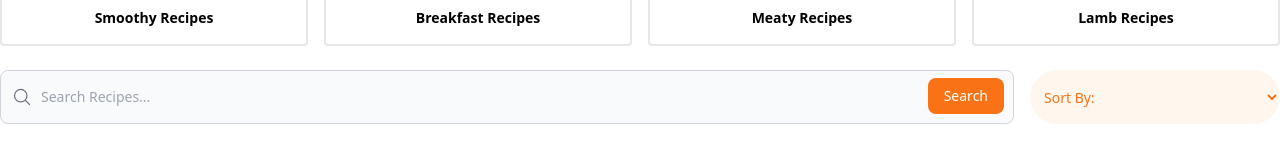
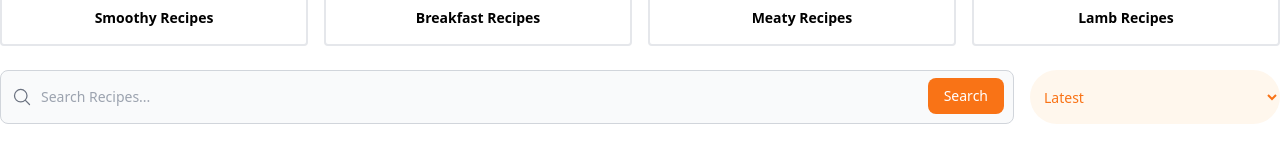
Before and after one commit to Jon-Felipe/Tasty-React, a React (Vite) app: page / in a window 1280 px wide. Shown: the part 646-800 px from the top of the page. Built offline with nearby package versions, Linux system fonts and the light colour scheme; no server answers.

Commit message:
removed on change handler from sort component and passed value and onChange as props

```diff
--- a/src/components/UI/Sort.tsx
+++ b/src/components/UI/Sort.tsx
@@ -2,21 +2,17 @@ import { useDispatch, useSelector } from 'react-redux';
 import { AppDispatch, RootState } from '../../store';
 import { handleChange } from '../../features/allRecipes/recipeSlice';
 
-const Sort = () => {
-  const dispatch = useDispatch<AppDispatch>();
-  const { sort } = useSelector((state: RootState) => state.recipe);
+type Props = {
+  value: string | number | readonly string[];
+  onChange: React.ChangeEventHandler<HTMLSelectElement>;
+};
 
-  const handleOnSortChange = (e: React.ChangeEvent<HTMLSelectElement>) => {
-    const name = e.target.name;
-    const value = e.target.value;
-    dispatch(handleChange({ name, value }));
-  };
-
+const Sort = ({ value, onChange }: Props) => {
   return (
     <select
       name='sort'
-      value={sort}
-      onChange={handleOnSortChange}
+      value={value}
+      onChange={onChange}
       className='bg-orange-50 text-orange-500 text-sm rounded-full block w-full p-2.5 outline-none'
     >
       <option value='' disabled>
```
